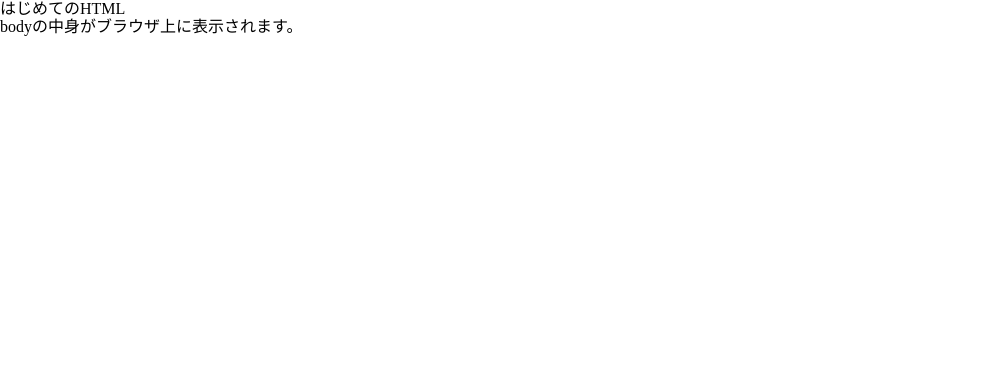
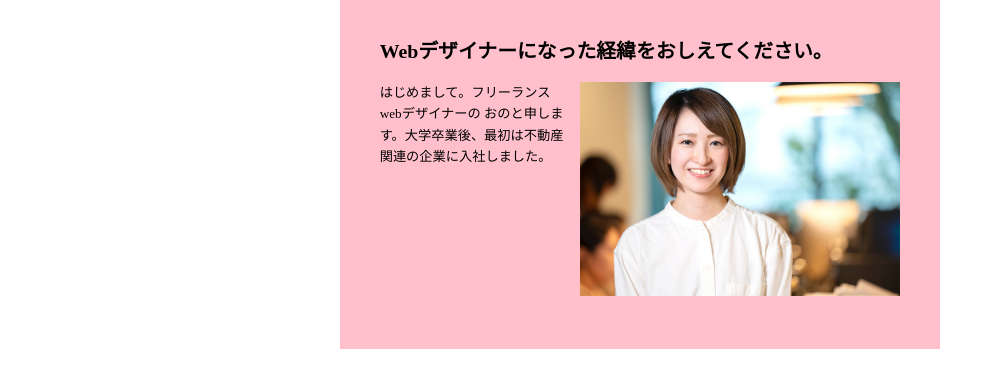
Before and after one commit to vivlio-kumihan/web-std-memo, a plain HTML site: page index.html in a window 1280 px wide. Shown: the whole page, without its empty margins (0-1002 px from the left). Drawn offline with Linux system fonts and the light colour scheme.

Commit message:
floatを使った画像の回り込みと解除の定型文の確認

```diff
--- a/assets/css/main.css
+++ b/assets/css/main.css
@@ -1,4 +1,53 @@
-body {
+@charset "utf-8";
+
+/* 全称セレクター */
+/* * {
+  color: black;
+} */
+
+/* 擬似セレクター */
+/* ほぼ<html>セレクターと同義 */
+:root {
+  font-size: 3.5mm;
+}
+
+section {
+  width: 600px;
+  margin: 0 auto;
+  padding: 3rem;
+  background-color: pink;
+}
+
+/* 回り込み解除の提携文 */
+section::after {
+  content: "";
+  display: block;
+  clear: both;
+}
+
+h1 {
+  margin: 0 0 1em;
+  font-size: 1.5rem;
+  font-weight: bold;
+}
+
+p {
+  line-height: 1.6;
+}
+
+img {
+  float: right;
+  width: 320px;
+  margin: 0 0 1em 1em;
+}
+
+
+
+/* em {
+  font-weight: bold;
+} */
+
+/* body {
 }
 
 header {
@@ -11,9 +60,4 @@ aside {
 }
 
 footer {
-}
-
-h1 {
-  background-color: aquamarine;
-  color: aqua;
-}
+} */
--- a/index.html
+++ b/index.html
@@ -6,16 +6,20 @@
   <title>Document</title>
   <meta name="description" content="サイトの説明">
   <link rel="stylesheet" href="assets/css/destyle.css">
-  <!-- <link rel="stylesheet" href="assets/css/main.css"> -->
+  <link rel="stylesheet" href="assets/css/main.css">
   <script src="assets/js/main.js"></script>
 </head>
 <body>
+<section>
+  <h1>Webデザイナーになった経緯をおしえてください。</h1>
+  <img src="assets/img/profile.jpg" alt="写真：おのれいこ">
+  <p>
+    はじめまして。フリーランスwebデザイナーの おのと申します。大学卒業後、最初は不動産関連の企業に入社しました。
+  </p>
+</section>
+  <!-- <main></main>
   <header></header>
-  <main>
-    <h1>はじめてのHTML</h1>
-    <p>bodyの中身がブラウザ上に表示されます。</p>
-  </main>
   <aside></aside>
-  <footer></footer>
+  <footer></footer> -->
 </body>
 </html>
```
Also changed, not shown: assets/img/profile.jpg (added).
